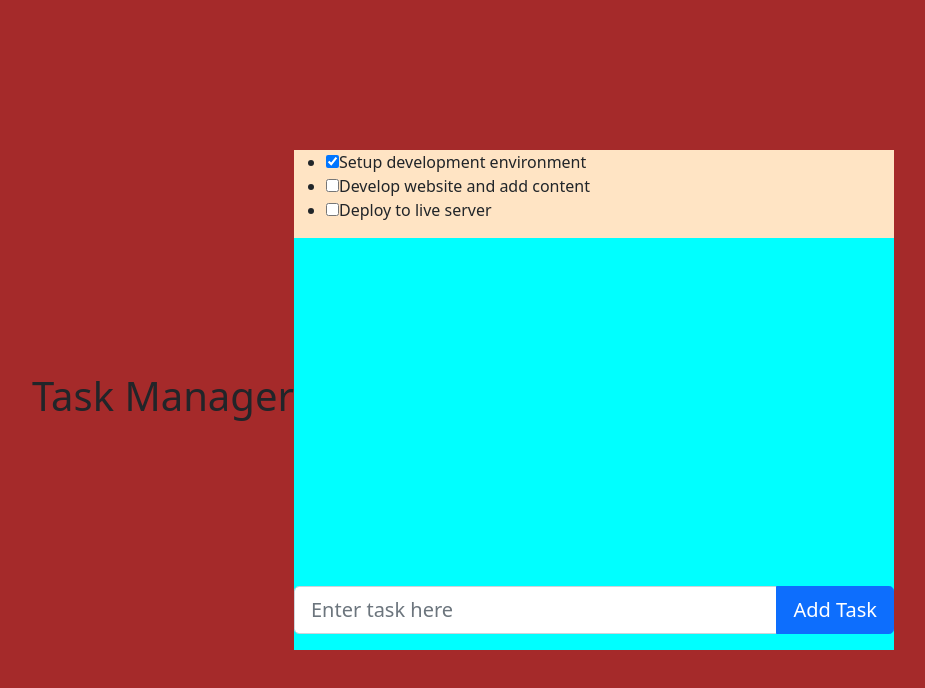
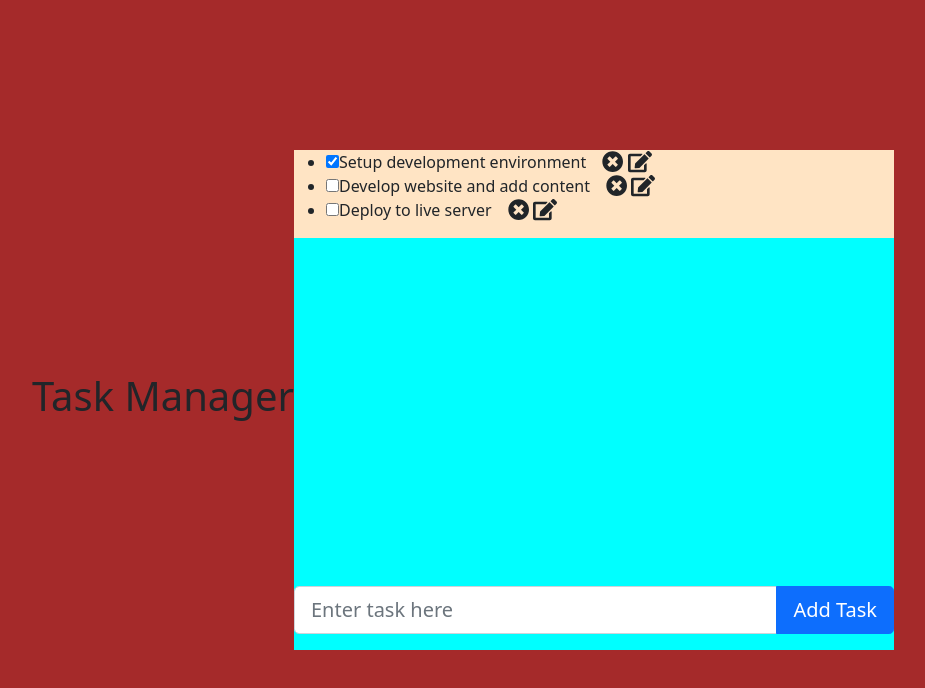
Before and after one commit to CaliforniaDev/ReactAssignment-1, a React (Create React App) app in the folder task-app/: page / in a window 1280 px wide. Shown: the top 688 px of the page, without its empty margins (177-1102 px from the left). Built offline with nearby package versions, Linux system fonts and the light colour scheme.

Commit message:
Import TaskController into TaskItem

```diff
--- a/task-app/src/components/TaskItem.js
+++ b/task-app/src/components/TaskItem.js
@@ -1,7 +1,8 @@
 import React from "react";
+import TasksController from "./TaskController";
 
 const TaskItem = (props) => {
-    const { task, handleCompletedTask } = props;
+    const { task, handleCompletedTask, deleteTask } = props;
     return (
         <li>
             <input
@@ -10,6 +11,8 @@ const TaskItem = (props) => {
               onChange={() => handleCompletedTask(task.id)}
             />
             {task.text}
+            <TasksController deleteTask={() => deleteTask(task.id)}/>
+
         </li>
     )
 }
```
